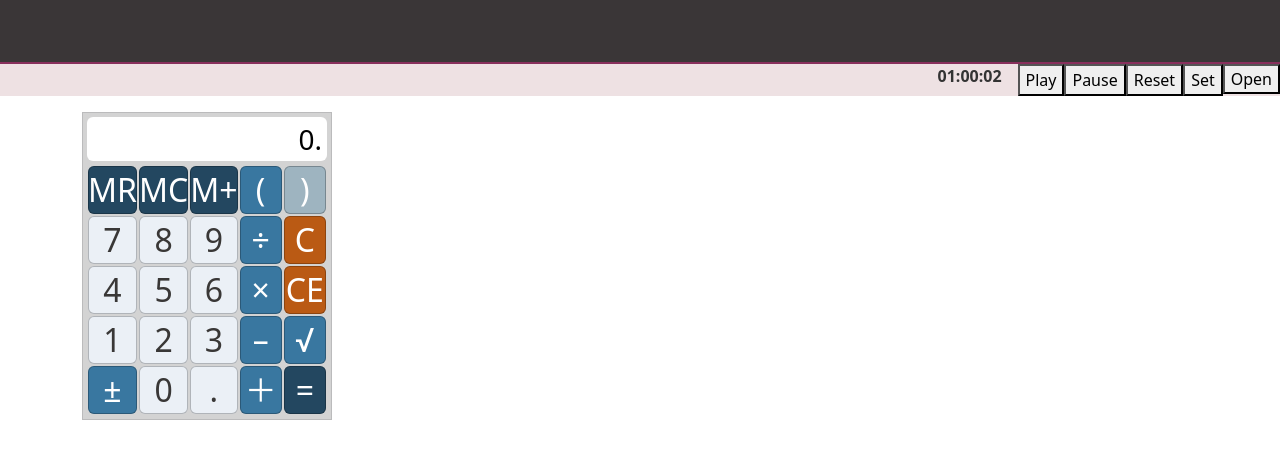
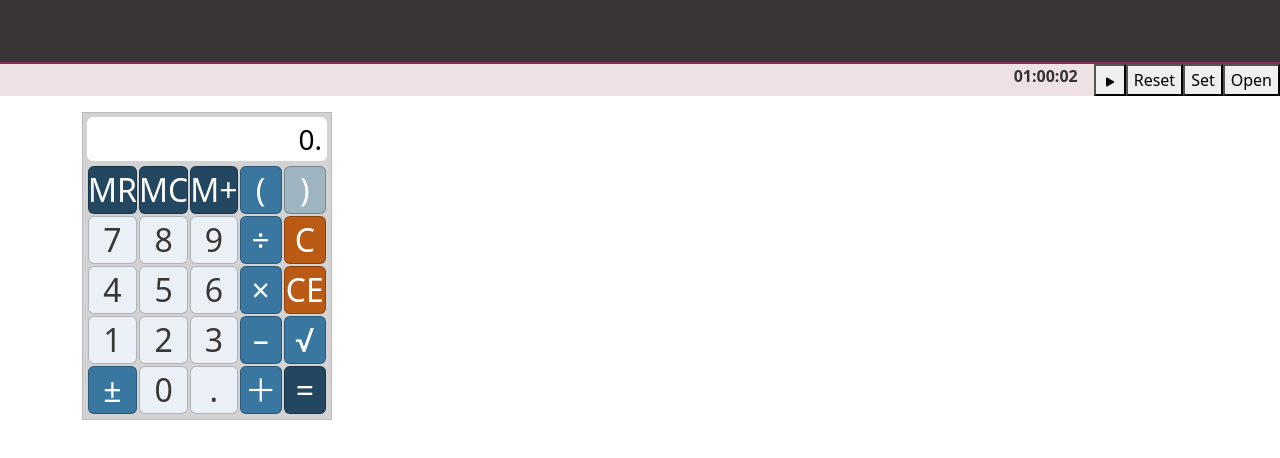
Before and after one commit to tylersernett/grecalc, a React (Create React App) app: page / in a window 1280 px wide. Shown: the top 458 px of the page. Built offline with nearby package versions, Linux system fonts and the light colour scheme.

Commit message:
Combine pause/play into single button

```diff
--- a/public/index.html
+++ b/public/index.html
@@ -7,7 +7,7 @@
     <meta name="theme-color" content="#000000" />
     <meta
       name="description"
-      content="Web site created using create-react-app"
+      content="GRE calculator & dashboard"
     />
     <link rel="apple-touch-icon" href="%PUBLIC_URL%/logo192.png" />
     <!--
@@ -28,7 +28,7 @@
         <link href="https://cdn.jsdelivr.net/npm/bootstrap@5.1.3/dist/css/bootstrap.min.css" rel="stylesheet" integrity="sha384-1BmE4kWBq78iYhFldvKuhfTAU6auU8tT94WrHftjDbrCEXSU1oBoqyl2QvZ6jIW3" crossorigin="anonymous">
         <script src="https://cdn.jsdelivr.net/npm/bootstrap@5.1.3/dist/js/bootstrap.bundle.min.js" integrity="sha384-ka7Sk0Gln4gmtz2MlQnikT1wXgYsOg+OMhuP+IlRH9sENBO0LRn5q+8nbTov4+1p" crossorigin="anonymous"></script>
 
-    <title>React App</title>
+    <title>GRE Calc</title>
   </head>
   <body>
     <noscript>You need to enable JavaScript to run this app.</noscript>
--- a/src/timer.js
+++ b/src/timer.js
@@ -105,28 +105,30 @@
             <div className='timer-banner'>
                 <span className='timer-display'>{seconds < 0 ? "Time expired" : display.hours + ":" + display.minutes + ":" + display.seconds}</span>
                 {/* <div> */}
-                <button onClick={startTimer}>
-                    Play
-                </button>
-                <button onClick={pauseTimer}>
-                    Pause
-                </button>
+                {!run ?
+                    <button onClick={startTimer}><svg xmlns="http://www.w3.org/2000/svg" width="16" height="16" fill="currentColor" class="bi bi-play-fill" viewBox="0 0 16 16">
+                        <path d="m11.596 8.697-6.363 3.692c-.54.313-1.233-.066-1.233-.697V4.308c0-.63.692-1.01 1.233-.696l6.363 3.692a.802.802 0 0 1 0 1.393z" />
+                    </svg></button>
+                    : <button onClick={pauseTimer}><svg xmlns="http://www.w3.org/2000/svg" width="16" height="16" fill="currentColor" class="bi bi-pause-fill" viewBox="0 0 16 16">
+                        <path d="M5.5 3.5A1.5 1.5 0 0 1 7 5v6a1.5 1.5 0 0 1-3 0V5a1.5 1.5 0 0 1 1.5-1.5zm5 0A1.5 1.5 0 0 1 12 5v6a1.5 1.5 0 0 1-3 0V5a1.5 1.5 0 0 1 1.5-1.5z" />
+                    </svg></button>}
                 <button onClick={stopTimer}>
                     Reset
                 </button>
                 <button onClick={assignTimer}>
                     Set
                 </button>
-                <span style={Modal_Wrapper}>
                 <button onClick={() => setTimerInputIsOpen(true)}>
                     Open
                 </button>
+                <span style={Modal_Wrapper}>
+
                     <Modal open={timerInputIsOpen} >
                         <div className='timer-input-wrapper'>
                             Enter time below
                             <p />
 
-                            <form  onSubmit={handleSubmit} autocomplete="off">
+                            <form onSubmit={handleSubmit} autocomplete="off">
                                 <div className='timer-input-box'>
                                     <input className='timer-input' type='text' maxLength='2' placeholder='00' pattern="\d*" id='HH' ref={hh} />
                                     <div>:</div>
```
Lines whose indentation alone changed are shown as unchanged.
